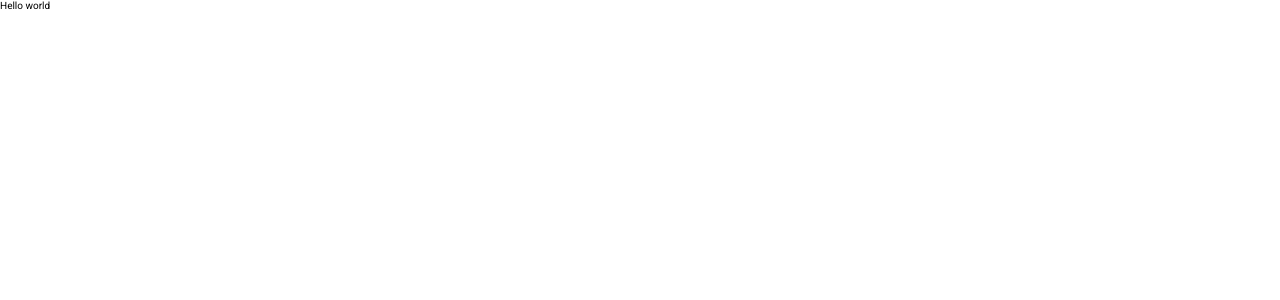
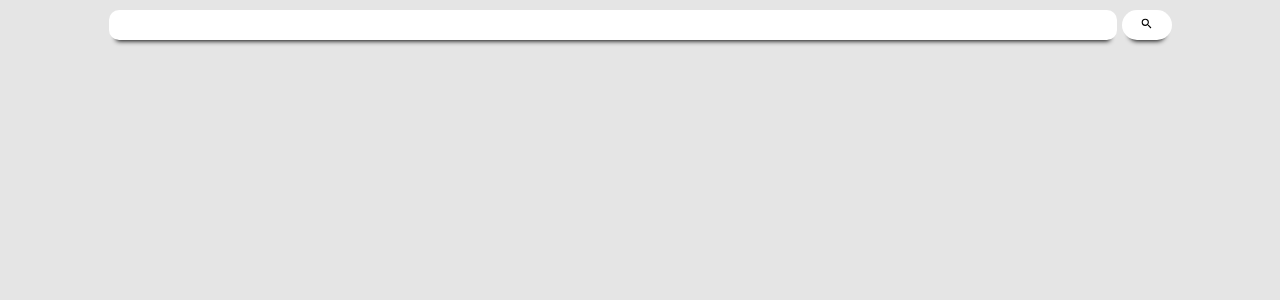
Before and after one commit to LeoCode0/musicReproductor, a Next.js app: page / in a window 1280 px wide. Shown: the top 300 px of the page. Built offline with nearby package versions, Linux system fonts and the light colour scheme.

Commit message:
Search bar component

```diff
--- /dev/null
+++ b/components/SearchBar/index.jsx
@@ -0,0 +1,16 @@
+import { useEffect, useState } from "react";
+import styles from "./searchBar.module.css";
+import { MdSearch } from "react-icons/md";
+
+export const SearchBar = () => {
+  return (
+    <div className={styles.searchBar}>
+      <form className={styles.searchBar__form}>
+        <input type="text" />
+      </form>
+      <button type="button" className={styles.searchBar__icon}>
+        <MdSearch />
+      </button>
+    </div>
+  );
+};
--- /dev/null
+++ b/components/SearchBar/searchBar.module.css
@@ -0,0 +1,31 @@
+.searchBar {
+  display: flex;
+  padding: 10px;
+  height: 50px;
+  width: 100%;
+  justify-content: center;
+}
+
+.searchBar__form {
+  width: 80%;
+}
+
+.searchBar__form input {
+  width: 100%;
+  height: 100%;
+  font-size: 1.8rem;
+  border-radius: 10px;
+  box-shadow: 0px 8px 5px -7px black;
+  padding: 5px;
+  border: 0;
+}
+
+.searchBar__icon {
+  width: 50px;
+  height: 30px;
+  margin-left: 5px;
+  background-color: #fff;
+  border-radius: 50px;
+  box-shadow: 0px 8px 5px -7px black;
+  border: 0;
+}
--- a/css/globalcss.css
+++ b/css/globalcss.css
@@ -10,4 +10,5 @@ html {
 
 body {
   font-family: "Roboto", sans-serif;
+  background: #e5e5e5;
 }
--- a/pages/index.js
+++ b/pages/index.js
@@ -1,5 +1,7 @@
+import { SearchBar } from "../components/SearchBar/";
+
 function home() {
-  return <div>Hello world</div>;
+  return <SearchBar />;
 }
 
 export default home;
```
